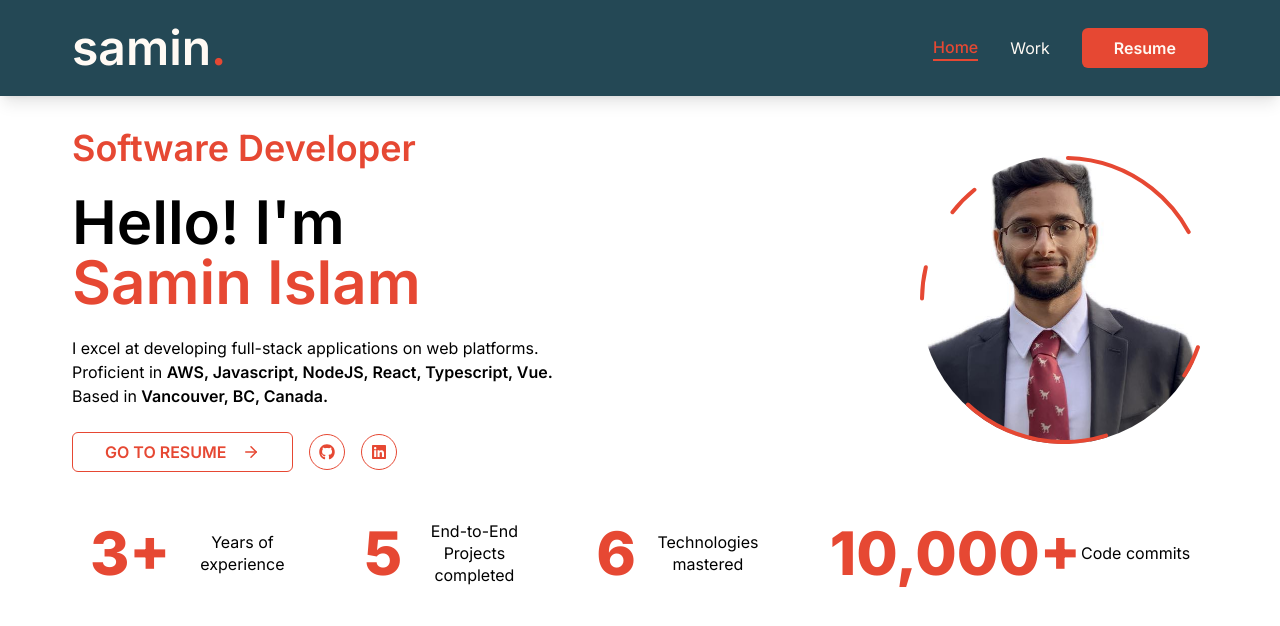
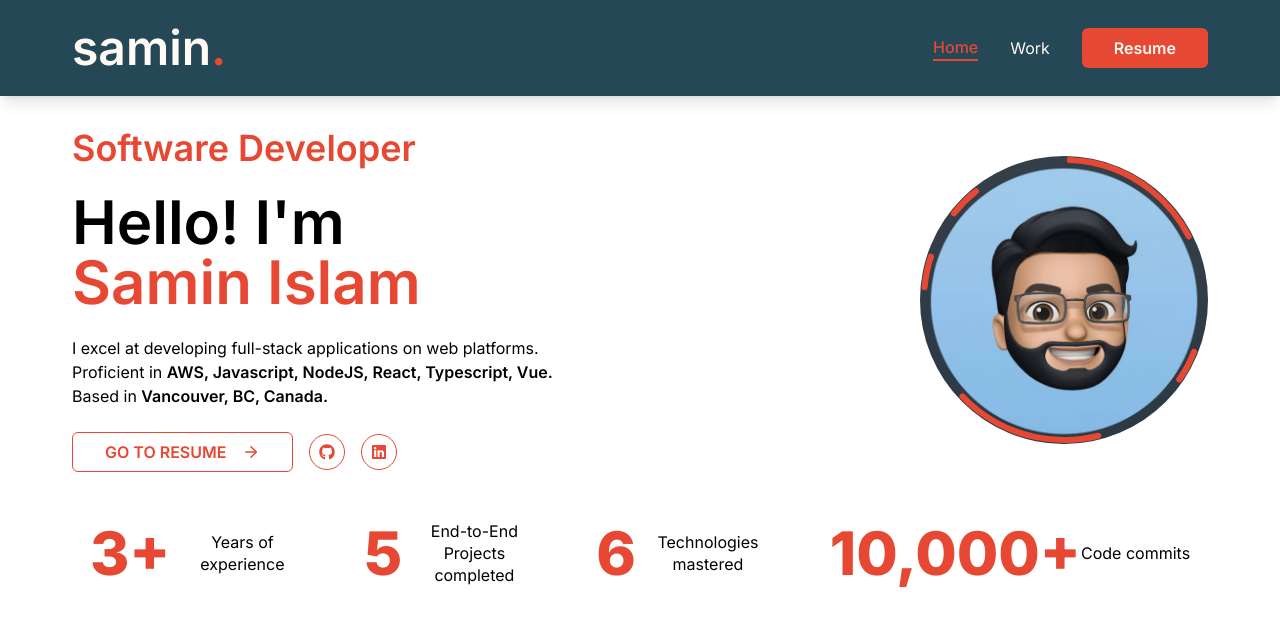
Before and after one commit to saminsss/portfolio, a Next.js app: page / in a window 1280 px wide. Shown: the top 626 px of the page. Built offline with nearby package versions, Linux system fonts and the light colour scheme.

Commit message:
change portfolio picture

```diff
--- a/src/components/hero/HeroPhoto.tsx
+++ b/src/components/hero/HeroPhoto.tsx
@@ -17,7 +17,7 @@ const PageTransition = () => {
         className="relative">
         <div className="w-72 h-72 relative">
           <Image
-            src="/assets/photo.jpeg"
+            src="/assets/photo.jpg"
             alt="Hero image"
             priority
             quality={100}
@@ -34,9 +34,9 @@ const PageTransition = () => {
             <motion.circle
               cx="72"
               cy="72"
-              r="71"
+              r="70"
               stroke="#E64833"
-              strokeWidth="2"
+              strokeWidth="3"
               fill="none"
               strokeLinecap="round"
               strokeLinejoin="round"
```
Also changed, not shown: public/assets/photo.jpeg (deleted), public/assets/photo.jpg (added).
